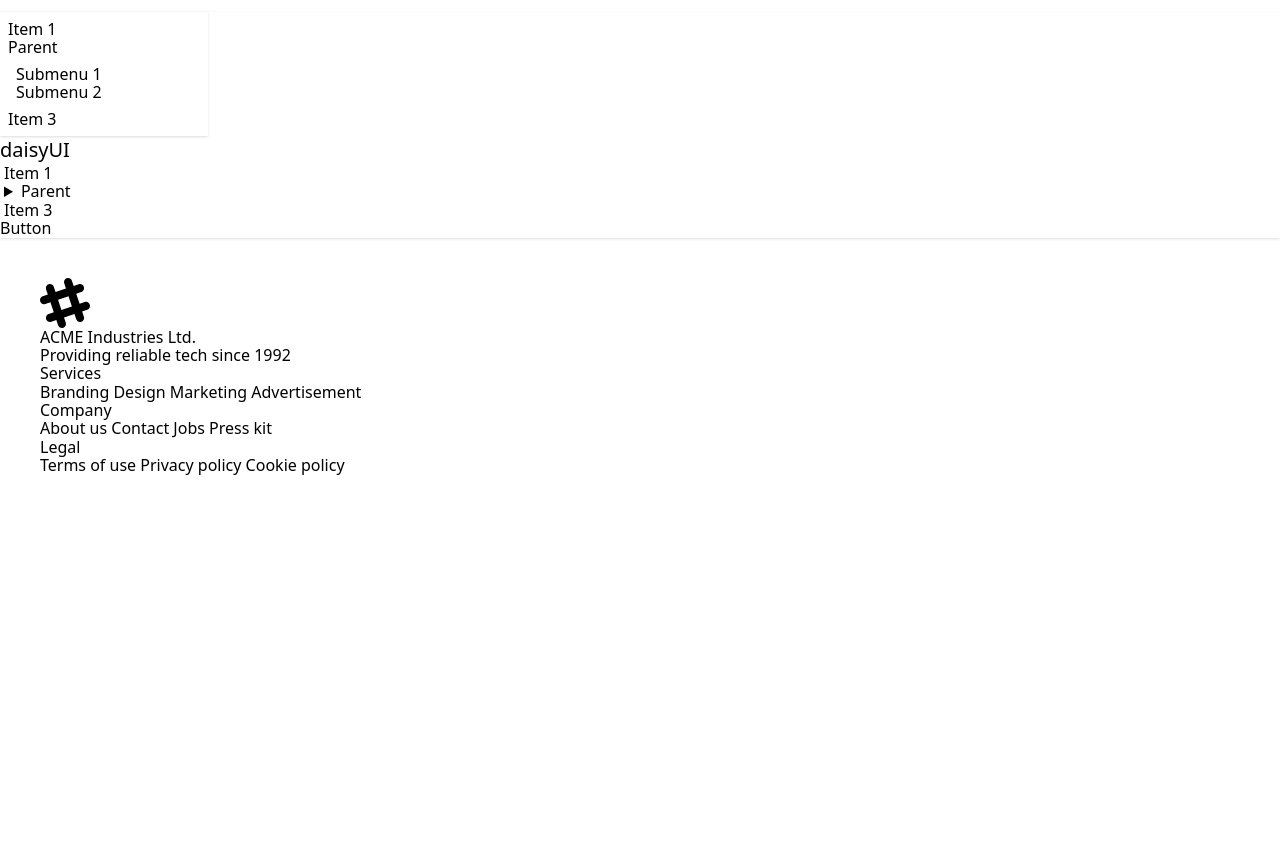
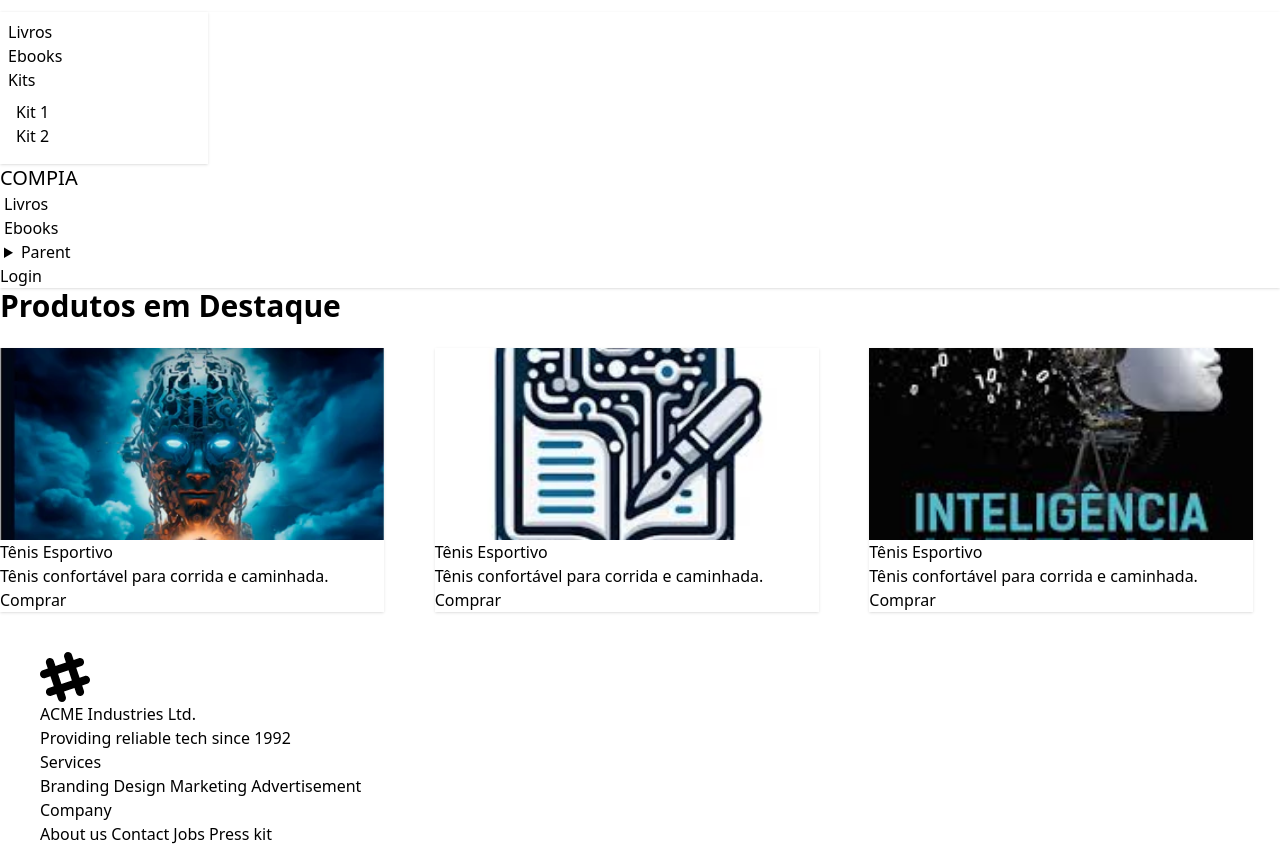
Before and after one commit to Jhonnathas/Loja-Virtual---Programacao-WEB-1, a Django app: page / in a window 1280 px wide. Shown: the top 848 px of the page. Before the commit the page ends 475 px from the top, so only its background shows below. Run offline with Django 4.2, Linux system fonts and the light colour scheme; some libraries are stand-ins or nearby versions.

Commit message:
Homepage

```diff
--- a/LOJA_VIRTUAL_WEB1/myapp/templates/home.html
+++ b/LOJA_VIRTUAL_WEB1/myapp/templates/home.html
@@ -1,10 +1,10 @@
+ {% load static %}
 <!doctype html>
 <html lang="pt-br">
     <head>
         <meta charset="UTF-8" />
         <meta name="viewport" content="width=device-width, initial-scale=1.0" />
         <title>Home</title>
-        <link href="/css/normalize.css" rel="stylesheet" type="text/css" />
         <link href="https://cdn.jsdelivr.net/npm/daisyui@5" rel="stylesheet" type="text/css" />
         <script src="https://cdn.jsdelivr.net/npm/@tailwindcss/browser@4"></script>
     </head>
@@ -13,6 +13,51 @@
             {% include 'partials/header.html' %}
         </header>
           <main>
+            <h1 class="text-3xl font-bold mb-6">Produtos em Destaque</h1>
+            <section id="cards" class="grid grid-cols-3 gap-6">
+               <div class="card bg-base-100 w-96 shadow-sm">
+                    <figure>
+                        <img class="h-48 w-full object-cover"
+                        src= "{% static 'img/ia-ampliada_ebook_bf0d09cd-51af-4ad9-8a6d-5d4484627894_large.webp' %}"
+                        alt="Tênis" />
+                    </figure>
+                    <div class="card-body">
+                        <h2 class="card-title">Tênis Esportivo</h2>
+                        <p>Tênis confortável para corrida e caminhada.</p>
+                        <div class="card-actions justify-end">
+                        <button class="btn btn-primary">Comprar</button>
+                        </div>
+                    </div>
+                    </div>
+                <div class="card bg-base-100 w-96 shadow-sm">
+                    <figure>
+                        <img class="h-48 w-full object-cover"
+                        src= "{% static 'img/icone.jpeg' %}"
+                        alt="Tênis" />
+                    </figure>
+                    <div class="card-body">
+                        <h2 class="card-title">Tênis Esportivo</h2>
+                        <p>Tênis confortável para corrida e caminhada.</p>
+                        <div class="card-actions justify-end">
+                        <button class="btn btn-primary">Comprar</button>
+                        </div>
+                    </div>
+                    </div>
+                 <div class="card bg-base-100 w-96 shadow-sm">
+                    <figure>
+                        <img class="h-48 w-full object-cover"
+                        src= "{% static 'img/images.jpeg' %}"
+                        alt="Tênis" />
+                    </figure>
+                    <div class="card-body">
+                        <h2 class="card-title">Tênis Esportivo</h2>
+                        <p>Tênis confortável para corrida e caminhada.</p>
+                        <div class="card-actions justify-end">
+                        <button class="btn btn-primary">Comprar</button>
+                        </div>
+                    </div>
+                    </div>
+            </section>
           </main>
             <footer >
                 {% include 'partials/footer.html' %}
--- a/LOJA_VIRTUAL_WEB1/myapp/templates/partials/header.html
+++ b/LOJA_VIRTUAL_WEB1/myapp/templates/partials/header.html
@@ -7,23 +7,24 @@
                     </svg>
                 </div>
                 <ul tabindex="-1" class="menu menu-sm dropdown-content bg-base-100 rounded-box z-1 mt-3 w-52 p-2 shadow">
-                    <li><a>Item 1</a></li>
+                    <li><a>Livros</a></li>
+                    <li><a>Ebooks</a></li>
                     <li>
-                        <a>Parent</a>
+                        <a>Kits</a>
                         <ul class="p-2">
-                            <li><a>Submenu 1</a></li>
-                            <li><a>Submenu 2</a></li>
+                            <li><a>Kit 1</a></li>
+                            <li><a>Kit 2</a></li>
                         </ul>
                     </li>
-                    <li><a>Item 3</a></li>
                 </ul>
             </div>
-            <a class="btn btn-ghost text-xl">daisyUI</a>
+            <a class="btn btn-ghost text-xl">COMPIA</a>
         </div>
 
         <div class="navbar-center hidden lg:flex">
             <ul class="menu menu-horizontal px-1">
-                <li><a>Item 1</a></li>
+                <li><a>Livros</a></li>
+                <li><a>Ebooks</a></li>
                 <li>
                     <details>
                         <summary>Parent</summary>
@@ -33,11 +34,10 @@
                         </ul>
                     </details>
                 </li>
-                <li><a>Item 3</a></li>
             </ul>
         </div>
 
         <div class="navbar-end">
-            <a class="btn">Button</a>
+            <a class="btn">Login</a>
         </div>
     </div>
```
Also changed, not shown: LOJA_VIRTUAL_WEB1/myapp/static/img/ia-ampliada_ebook_bf0d09cd-51af-4ad9-8a6d-5d4484627894_large.webp (renamed from LOJA_VIRTUAL_WEB1/myapp/templates/ia-ampliada_ebook_bf0d09cd-51af-4ad9-8a6d-5d4484627894_large.webp), LOJA_VIRTUAL_WEB1/myapp/static/img/icone.jpeg (added), LOJA_VIRTUAL_WEB1/myapp/static/img/images.jpeg (renamed from LOJA_VIRTUAL_WEB1/myapp/templates/images.jpeg), LOJA_VIRTUAL_WEB1/myapp/static/img/vida-3-0-.webp (renamed from LOJA_VIRTUAL_WEB1/myapp/templates/vida-3-0-.webp).
